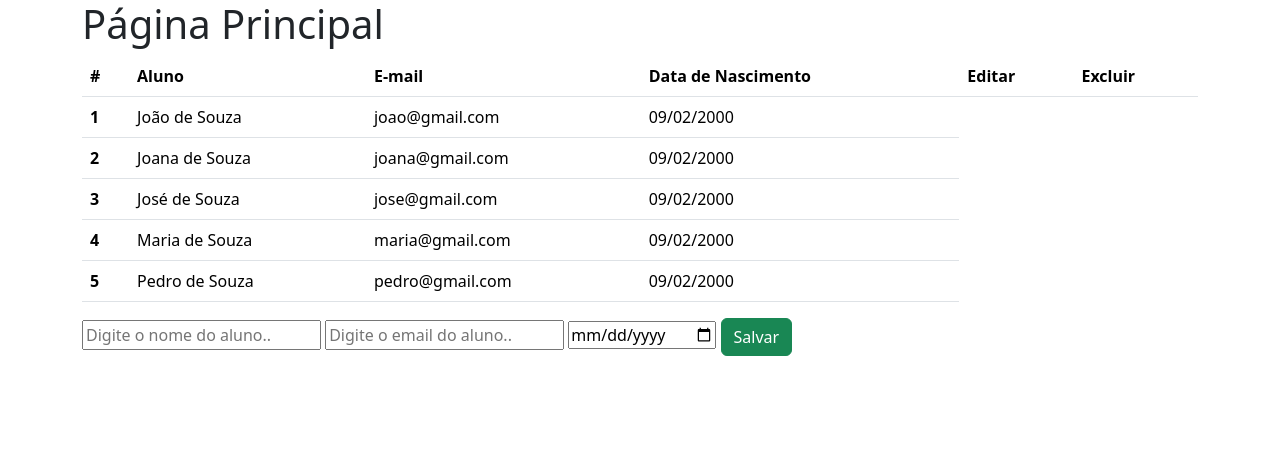
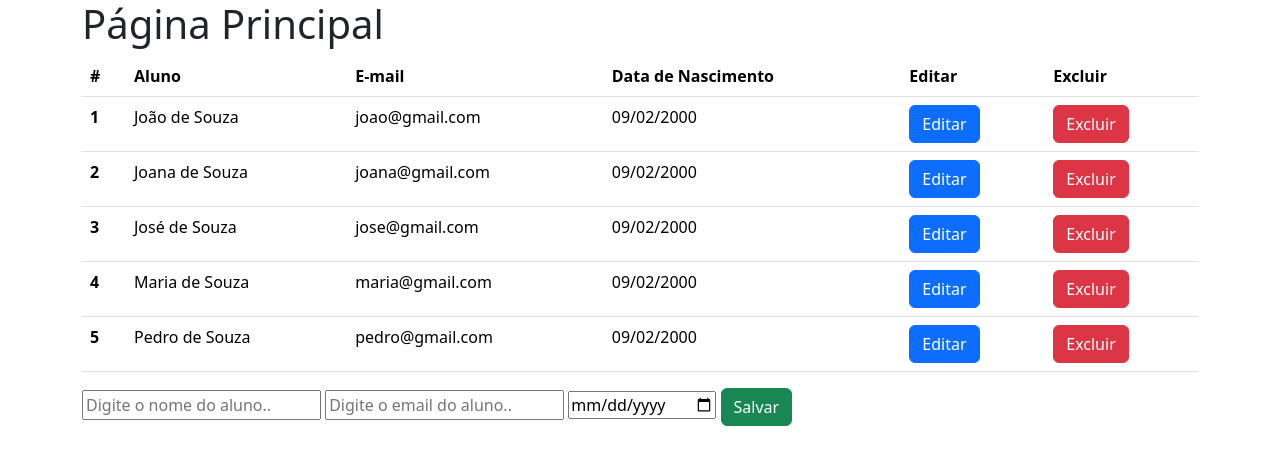
Before and after one commit to dbernardos/2025-2BD, a PHP site: page / in a window 1280 px wide. Shown: the top 465 px of the page. Run offline with PHP 8.4, Linux system fonts and the light colour scheme; data comes from the database, SQL or seed files in the repository.

Commit message:
botoes de editar e excluir com formulario

```diff
--- a/sistema/index.php
+++ b/sistema/index.php
@@ -40,7 +40,17 @@
                     <td><?php
                         $partes = explode('-', $linha['data_nascimento']);
                         $data = "".$partes[2]."/".$partes[1]."/".$partes[0];
-                        echo $data ?></td>
+                        echo $data ?>
+                    </td>
+                    <td><form action="atualizar.php" method="POST">
+                        <input type="submit" name="btnEditar"
+                        value="Editar" class="btn btn-primary">
+                    </form></td>
+
+                    <td><form action="excluir.php" method="POST">
+                        <input type="submit" name="btnExcluir"
+                        value="Excluir" class="btn btn-danger">
+                    </form></td>
                 </tr>
             <?php } ?>
             </tbody>
```
